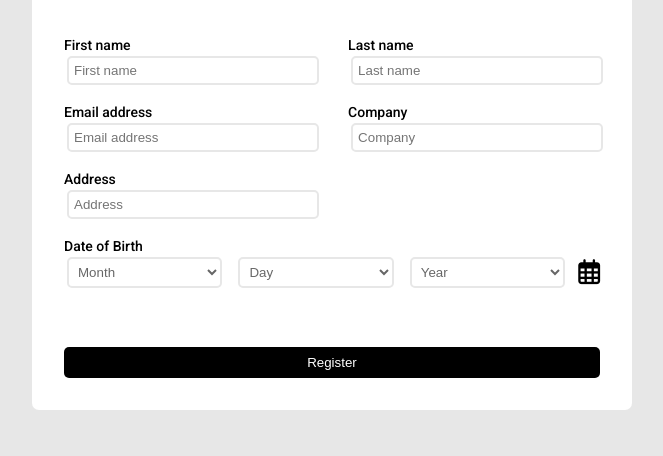
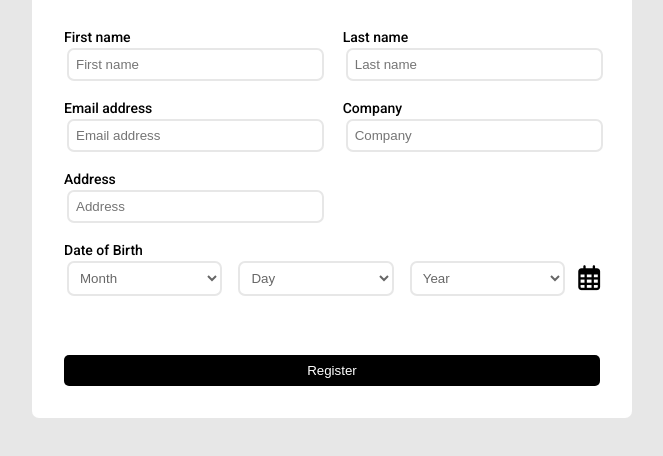
Before and after one commit to rajkamble21/registrationUI, a plain HTML site: page index.html in a window 1280 px wide. Shown: the part 232-688 px from the top of the page, without its empty margins (308-971 px from the left). Drawn offline with Linux system fonts and the light colour scheme.

Commit message:
'incresed fields'

```diff
--- a/css/styles.css
+++ b/css/styles.css
@@ -43,7 +43,7 @@ body {
 }
 
 .input-group {
-  width: 47%;
+  width: 48%;
   margin: 0.5rem 0;
 }
 
@@ -58,8 +58,8 @@ body {
 input[type="text"],
 input[type="email"] {
   border: 2px solid #e7e7e7;
-  border-radius: 5px;
-  padding: 5px;
+  border-radius: 7px;
+  padding: 7px;
   width: 100%;
   margin: 3px;
 }
@@ -83,8 +83,8 @@ input[type="email"] {
 }
 select {
   border: 2px solid #e7e7e7;
-  border-radius: 5px;
-  padding: 5px;
+  border-radius: 7px;
+  padding: 7px;
   width: 100%;
   margin: 3px;
   background-color: white;
```
